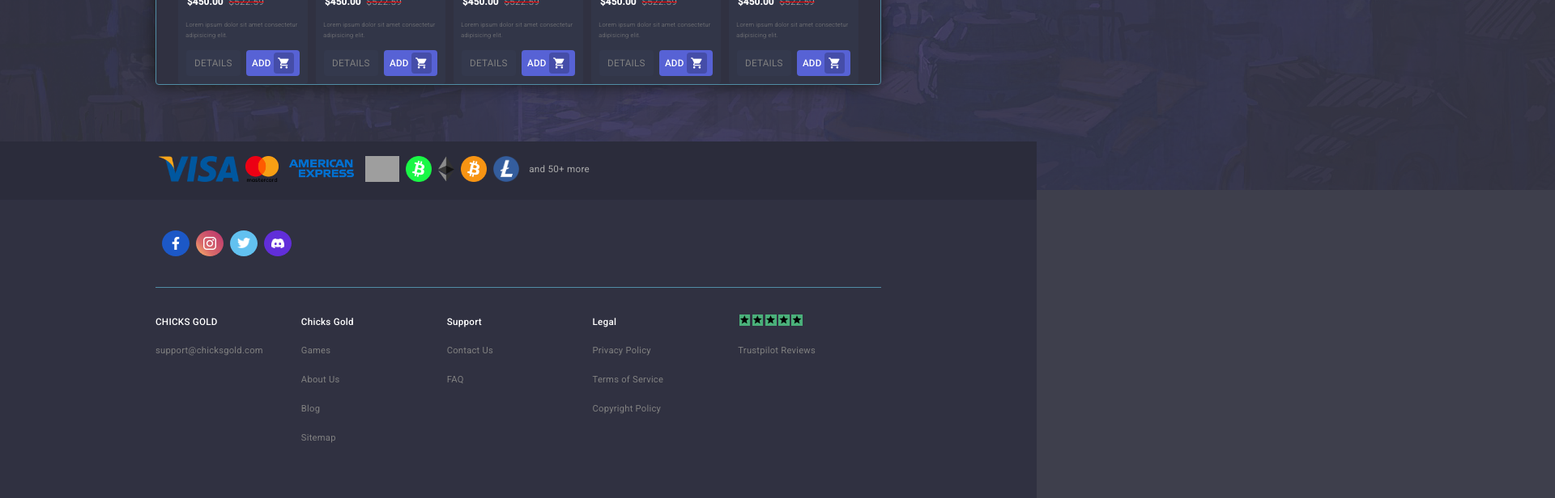
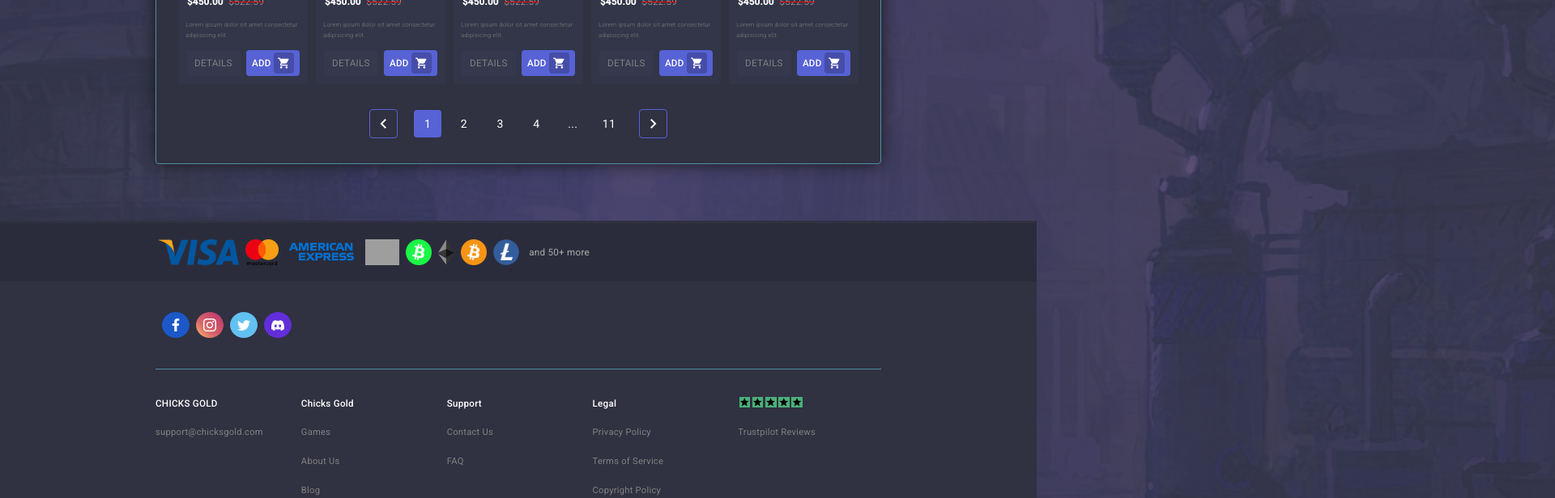
Before and after one commit to leodonoso/ChicksgoldDesignChallenge, an Angular app: page / in a window 1280 px wide. Shown: the part 1000-1616 px from the top of the page at 81% size, 1920 px wide, since content can reach past the window. Built offline with nearby package versions, Linux system fonts and the light colour scheme; grey boxes are pictures that could not be loaded.

Commit message:
Finished Desktop Site

```diff
--- a/src/app/app.component.css
+++ b/src/app/app.component.css
@@ -53,9 +53,14 @@ li {
 .bg-img {
     z-index: -1;
     opacity: 0.2;
-    width: 200vw; height: 200vh;
+    width: 250%; height: 250%;
     position: absolute;
     overflow: hidden;
+}
+
+.bg-img img {
+    object-fit: cover;
+    height: 100%; width: 100%;
 }
 
 /* Footer */
@@ -71,6 +76,7 @@ footer {
     align-items: flex-start;
     background-color: var(--footer-color);
     height: 72px;
+    border-top: 3px var(--nav-color) solid;
 }
 
 .sponsor-container {
--- a/src/app/app.component.html
+++ b/src/app/app.component.html
@@ -27,7 +27,7 @@
 <!-- Footer -->
 <footer>
   <div class="sponsors">
-    <div class="container sponsors">
+    <div class="container flex-row">
       <ul *ngIf="sponsorLogos" class="sponsor-container">
         <li *ngFor="let logo of sponsorLogos" class="sponsor-logo">
           <img class="sponsor" src="{{ logo.url }}" alt="{{ logo.name }}">
--- a/src/app/home/home.component.css
+++ b/src/app/home/home.component.css
@@ -345,3 +345,39 @@ h1 {
     max-width: 1em; max-height: 1em;
     font-size: medium;
 }
+
+/* Cards Grid Pages */
+.card-pages {
+    padding: 0;
+    margin: 1.4em 0;
+    display: flex;
+    align-items: center;
+    justify-content: center;
+}
+
+.pages-num {
+    display: flex;
+    align-items: center;
+    justify-content: center;
+    width: 2.4em; height: 2.4em;
+    margin: 0.4em;
+    background-color: var(--nav-color);
+    border-radius: 4px;
+    color: var(--white);
+}
+
+.pages-arrow {
+    display: flex;
+    align-items: center;
+    justify-content: center;
+    width: 2.1rem; height: 2.1rem;
+    margin: 0.5em 0.6em;
+    background-color: var(--nav-color);
+    border-radius: 4px;
+    border: 1px var(--purple) solid;
+    color: var(--white);
+}
+
+.active {
+    background-color: var(--purple);
+}
--- a/src/app/home/home.component.html
+++ b/src/app/home/home.component.html
@@ -99,11 +99,16 @@
 
         <!-- Grid Pages -->
         <div class="grid-pages">
-            <!-- 9 cuadritos -->
+            <ul class="card-pages" *ngIf="homePages">
+                <mat-icon  class="pages-arrow">keyboard_arrow_left</mat-icon>
+                <li class="pages-num" *ngFor="let page of homePages" [class.active]="page.active">
+                    {{ page.text }}
+                </li>
+                <mat-icon class="pages-arrow">keyboard_arrow_right</mat-icon>
+            </ul>
         </div>
     </div>
 </div>
 
 <!-- TO DO -->
 <!-- Responsive Design -->
-<!-- Card Pages section -->
--- a/src/app/image-exporter.service.ts
+++ b/src/app/image-exporter.service.ts
@@ -41,14 +41,12 @@ export class ImageExporterService {
   ]
 
   homePages: any = [
-    {customHTML: '<mat-icon>keyboard_arrow_left</mat-icon>'},
-    {customHTML: '<p>1</p>'},
-    {customHTML: '<p>2</p>'},
-    {customHTML: '<p>3</p>'},
-    {customHTML: '<p>4</p>'},
-    {customHTML: '<p>...</p>'},
-    {customHTML: '<p>11</p>'},
-    {customHTML: '<mat-icon>keyboard_arrow_right</mat-icon>'},
+    {text: '1', active: true},
+    {text: '2', active: false},
+    {text: '3', active: false},
+    {text: '4', active: false},
+    {text: '...', active: false},
+    {text: '11', active: false},
   ]
 
   constructor() { }
```
